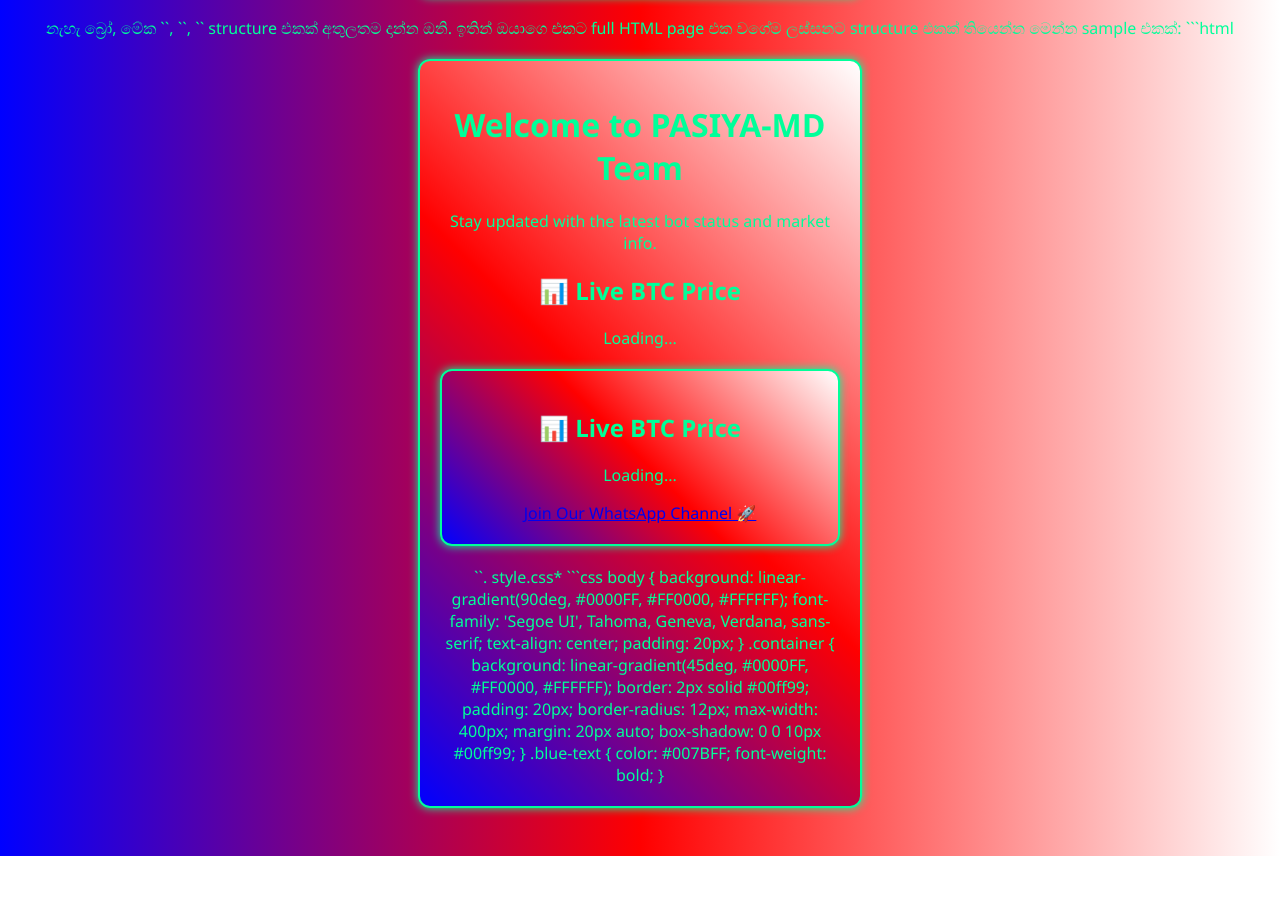
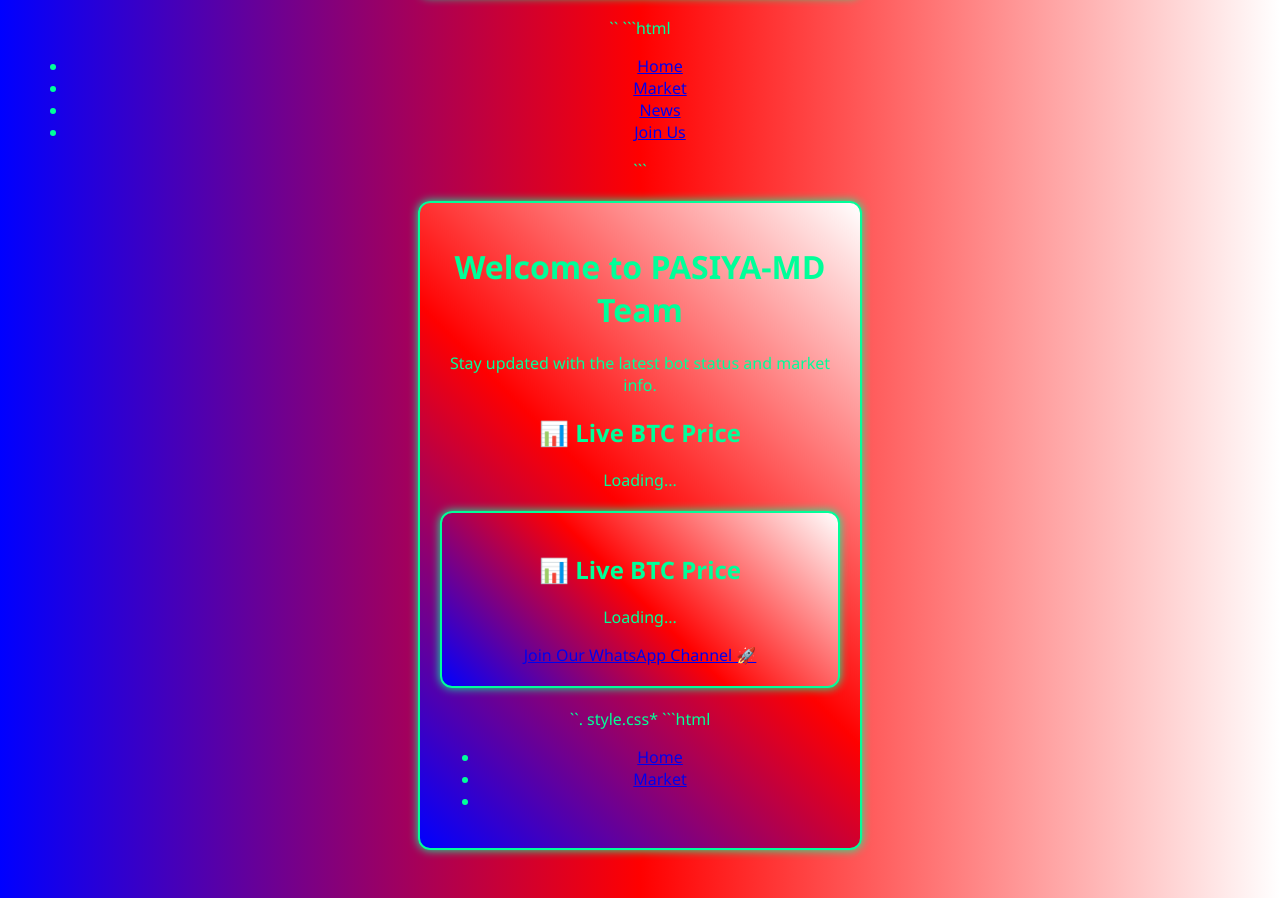
Before and after one commit to chutygirl122/BTC, a plain HTML site: page index.html in a window 1280 px wide. Shown: the part 854-1752 px from the top of the page. Before the commit the page ends 1710 px from the top, so only its background shows below. Drawn offline with Linux system fonts and the light colour scheme.

Commit message:
Update index.html

````diff
--- a/index.html
+++ b/index.html
@@ -1,5 +1,6 @@
 
-welcome 😩💔
+welcome
+
 <!DOCTYPE html>
 <html lang="si">
 <head>
@@ -62,9 +63,17 @@
   </div>
 </body>
 </html>
-නැහැ බ්‍රෝ, මේක `<html>`, `<head>`, `<body>` structure එකක් අතුලතම දාන්න ඔනි. ඉතින් ඔයාගෙ එකට full HTML page එක වගේම ලස්සනට structure එකක් තියෙන්න මෙන්න sample එකක්:
-
-```html
+`<body>`
+  ```html
+<div class="menu">
+  <ul>
+    <li><a href="#">Home</a></li>
+    <li><a href="#">Market</a></li>
+    <li><a href="#">News</a></li>
+    <li><a href="#">Join Us</a></li>
+  </ul>
+</div>
+```
 <!DOCTYPE html>
 <html lang="en">
 <head>
@@ -126,26 +135,42 @@
 </body>
 </html>
 ``. style.css*
-
+```html
+<div class="menu">
+  <ul>
+    <li><a href="#">Home</a></li>
+    <li><a href="#">Market</a></li>
+    <li><a
+-
+🎨 *style.css*
 ```css
-body {
-  background: linear-gradient(90deg, #0000FF, #FF0000, #FFFFFF);
-  font-family: 'Segoe UI', Tahoma, Geneva, Verdana, sans-serif;
-  text-align: center;
-  padding: 20px;
+.menu {
+  background-color: #000000cc;
+  padding: 10px 0;
+  margin-bottom: 20px;
+  box-shadow: 0 4px 6px rgba(0,0,0,0.2);
 }
 
-.container {
-  background: linear-gradient(45deg, #0000FF, #FF0000, #FFFFFF);
-  border: 2px solid #00ff99;
-  padding: 20px;
-  border-radius: 12px;
-  max-width: 400px;
-  margin: 20px auto;
-  box-shadow: 0 0 10px #00ff99;
+.menu ul {
+  list-style: none;
+  display: flex;
+  justify-content: center;
+  margin: 0;
+  padding: 0;
 }
 
-.blue-text {
-  color: #007BFF;
+.menu ul li {
+  margin: 0 15px;
+}
+
+.menu ul li a {
+  color: #00ffff;
+  text-decoration: none;
   font-weight: bold;
+  transition: 0.3s;
 }
+
+.menu ul li a:hover {
+  color: #ffffff;
+  text-shadow: 0 0 5px #00ffff;
+}
````
